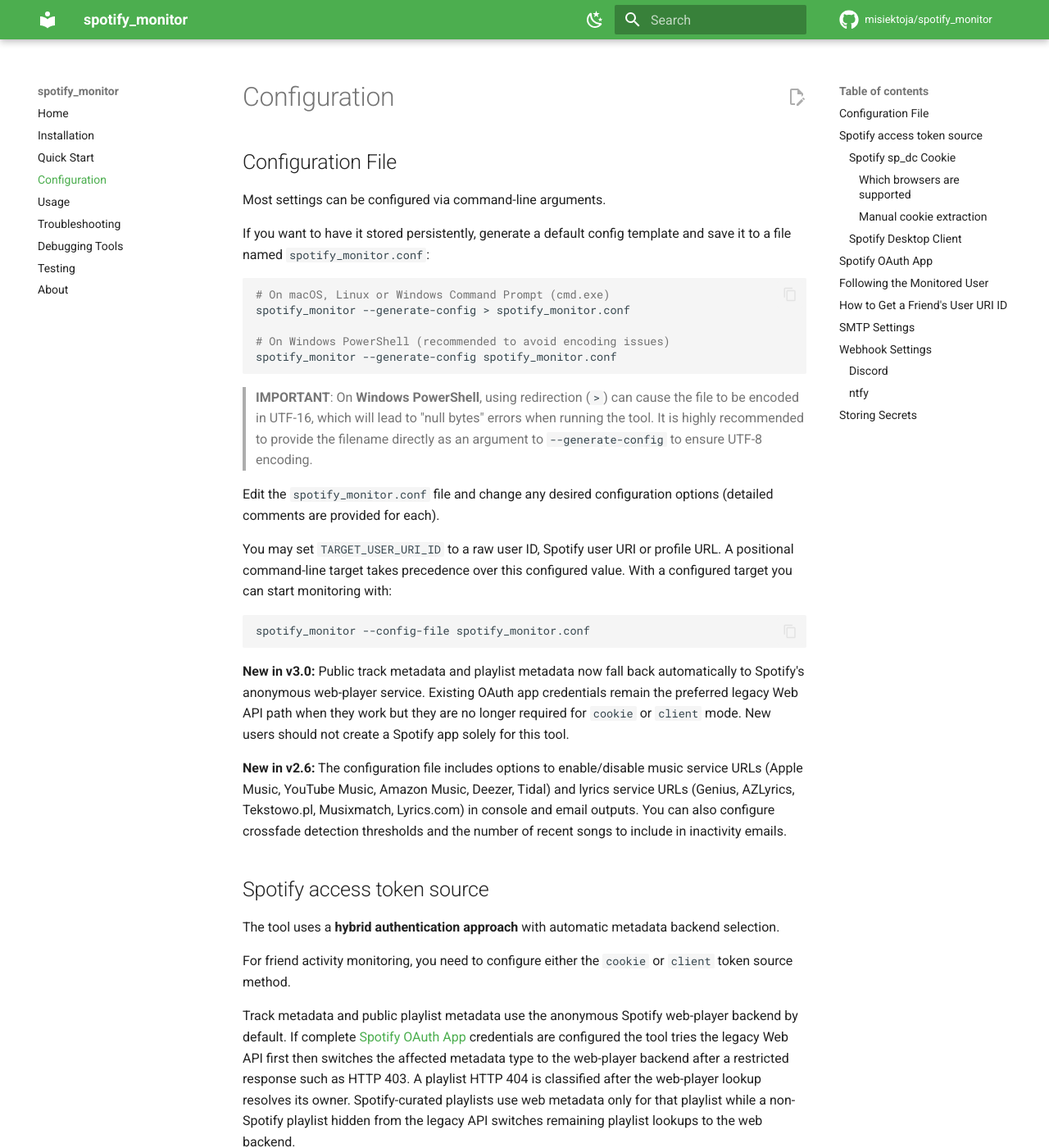
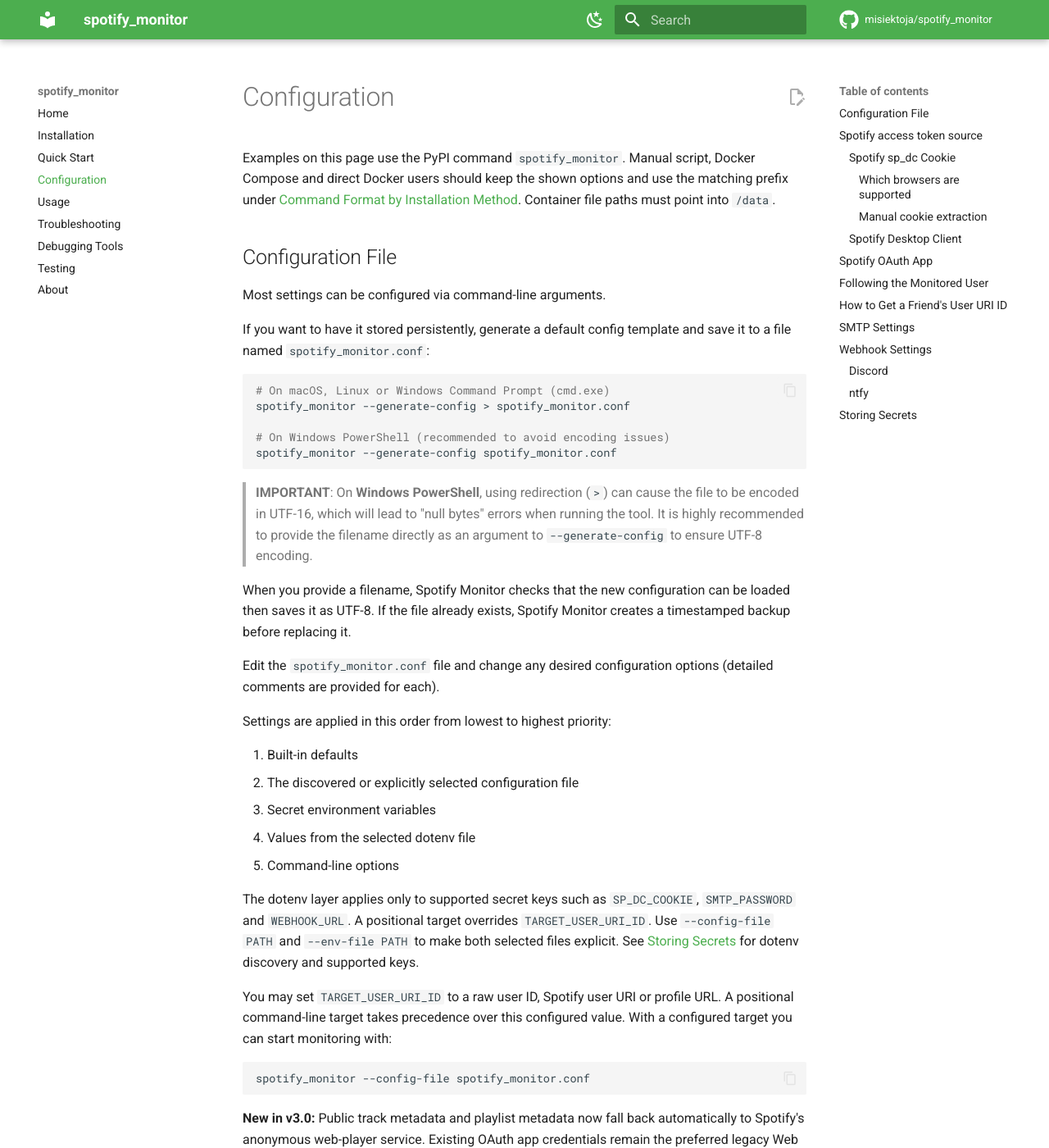
Before and after one commit to misiektoja/spotify_monitor, an MkDocs documentation site: the page built from docs/configuration.md, in a window 1280 px wide and 1400 px high. Shown: the whole window at 82% size. Built offline with MkDocs 1.6.1 and Material for MkDocs 9.7.7, drawn with Linux system fonts in a browser that asks for light colours; comment, search, counter and statistics services are not loaded; some of the changed text lies outside the part shown.

Commit message:
docs(configuration): clarify commands and config loading

```diff
--- a/docs/configuration.md
+++ b/docs/configuration.md
@@ -1,4 +1,6 @@
 # Configuration
+
+Examples on this page use the PyPI command `spotify_monitor`. Manual script, Docker Compose and direct Docker users should keep the shown options and use the matching prefix under [Command Format by Installation Method](usage.md#command-format). Container file paths must point into `/data`.
 
 <a id="configuration-file"></a>
 ## Configuration File
@@ -17,7 +19,19 @@
 
 > **IMPORTANT**: On **Windows PowerShell**, using redirection (`>`) can cause the file to be encoded in UTF-16, which will lead to "null bytes" errors when running the tool. It is highly recommended to provide the filename directly as an argument to `--generate-config` to ensure UTF-8 encoding.
 
+When you provide a filename, Spotify Monitor checks that the new configuration can be loaded then saves it as UTF-8. If the file already exists, Spotify Monitor creates a timestamped backup before replacing it.
+
 Edit the `spotify_monitor.conf` file and change any desired configuration options (detailed comments are provided for each).
+
+Settings are applied in this order from lowest to highest priority:
+
+1. Built-in defaults
+2. The discovered or explicitly selected configuration file
+3. Secret environment variables
+4. Values from the selected dotenv file
+5. Command-line options
+
+The dotenv layer applies only to supported secret keys such as `SP_DC_COOKIE`, `SMTP_PASSWORD` and `WEBHOOK_URL`. A positional target overrides `TARGET_USER_URI_ID`. Use `--config-file PATH` and `--env-file PATH` to make both selected files explicit. See [Storing Secrets](#storing-secrets) for dotenv discovery and supported keys.
 
 You may set `TARGET_USER_URI_ID` to a raw user ID, Spotify user URI or profile URL. A positional command-line target takes precedence over this configured value. With a configured target you can start monitoring with:
 
@@ -53,6 +67,8 @@
 Uses captured credentials from the Spotify desktop client and a Protobuf-based login flow. It's more complex to set up and intended for advanced users who want a long-lasting token with the broadest possible access.
 
 If no method is specified, the tool defaults to the `cookie` method.
+
+Spotify Monitor generates an appropriate request user agent automatically for the selected token source. Advanced users can override it with `USER_AGENT` or `--user-agent`, but normal installations should leave it empty.
 
 **Important**: It is strongly recommended to use a separate Spotify account with this tool. It does not rely on the official Spotify Web API for core features (like fetching friend activity), as it is not supported by the public API. That said, while I've never encountered any issues on my own accounts, I can't guarantee that Spotify won't impose restrictions in the future - you've been warned.
 
@@ -141,7 +157,7 @@
 
 If you store the `SP_DC_COOKIE` in a dotenv file you can update its value and send a `SIGHUP` signal to reload the file with the new `sp_dc` cookie without restarting the tool. More info in [Storing Secrets](#storing-secrets) and [Signal Controls (macOS/Linux/Unix)](usage.md#signal-controls-macoslinuxunix).
 
-> **NOTE:** Spotify still requires TOTP parameters for web-player token requests. The web player continues to select v61 which was first published in January 2026. Version 3.0 embeds v61 directly and no longer downloads a third-party secret dictionary. The version and cipher bytes are exposed as the `TOTP_VERSION` and `TOTP_SECRET_CIPHER_BYTES` config options, so if Spotify resumes rotation you can patch them from the config file without a code release. Use [spotify_monitor_secret_grabber](https://github.com/misiektoja/spotify_monitor/blob/dev/debug/spotify_monitor_secret_grabber.py) to extract the current bundle values then update those two options.
+> **NOTE:** Spotify still requires TOTP parameters for web-player token requests. The web player continues to select v61 which was first published in January 2026. Version 3.0 embeds v61 directly and no longer downloads a third-party secret dictionary. The version and cipher bytes are exposed as the `TOTP_VERSION` and `TOTP_SECRET_CIPHER_BYTES` config options, so if Spotify resumes rotation you can patch them from the config file without a code release. Use [spotify_monitor_secret_grabber](https://github.com/misiektoja/spotify_monitor/blob/main/debug/spotify_monitor_secret_grabber.py) to extract the current bundle values then update those two options.
 
 <a id="spotify-desktop-client"></a>
 ### Spotify Desktop Client
```
